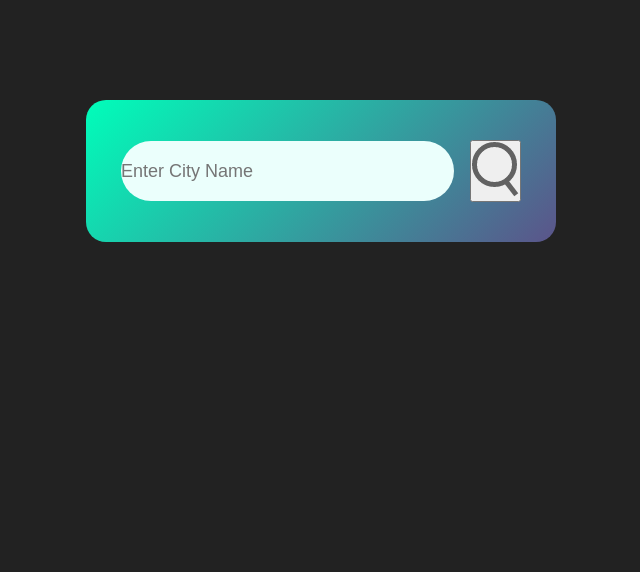
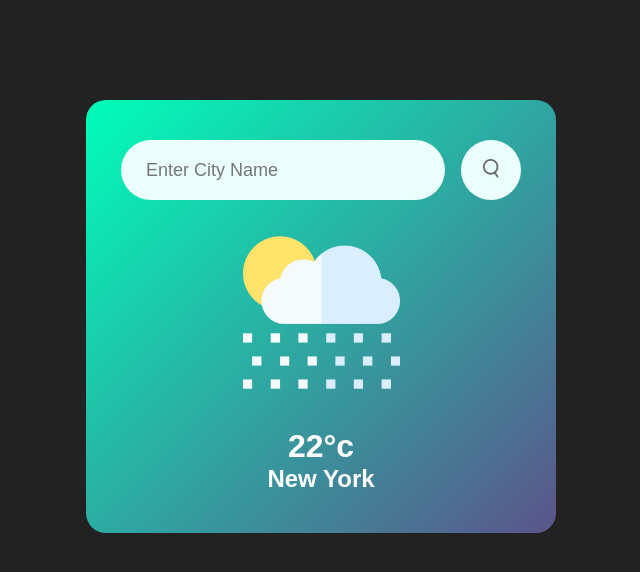
Before and after one commit to seb-ohara/weather-app-tutorial, a plain HTML site: page index.html in a window 1280 px wide. Shown: the whole page, without its empty margins (319-959 px from the left). Drawn offline with Linux system fonts and the light colour scheme.

Commit message:
last commit before bed

```diff
--- a/index.html
+++ b/index.html
@@ -13,6 +13,11 @@
                 <input type="text" placeholder="Enter City Name" spellcheck="false">
                 <button><img src="search.png"></button>
             </div>
+            <div class="weather">
+                <img src="rain.png" class="weather-icon">
+                <h1 class="temp">22°c</h1>
+                <h2 class="city">New York</h2>
+            </div>
         </div>
 
     </body>
--- a/styles.css
+++ b/styles.css
@@ -28,10 +28,22 @@ body{
     outline: 0;
     background-color: #ebfffc;
     color: #555;
-    padding: 10 px 25px;
+    padding: 10px 25px;
     height: 60px;
     border-radius: 30px;
     flex: 1;
     margin-right: 16px;
     font-size: 18px;
 }
+.search button{
+    border: 0;
+    outline: 0;
+    background-color: #ebfffc;
+    border-radius: 50%;
+    width: 60px;
+    height: 60px;
+    cursor: pointer;
+}
+.search button img{
+    width: 16px;
+}
```
Also changed, not shown: rain.png (added).
